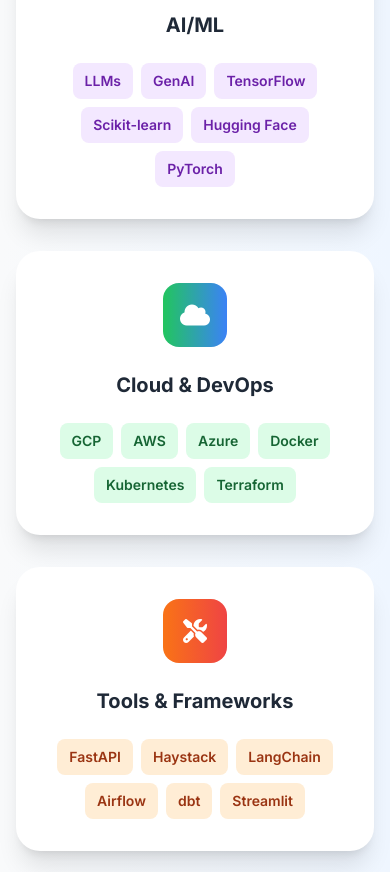
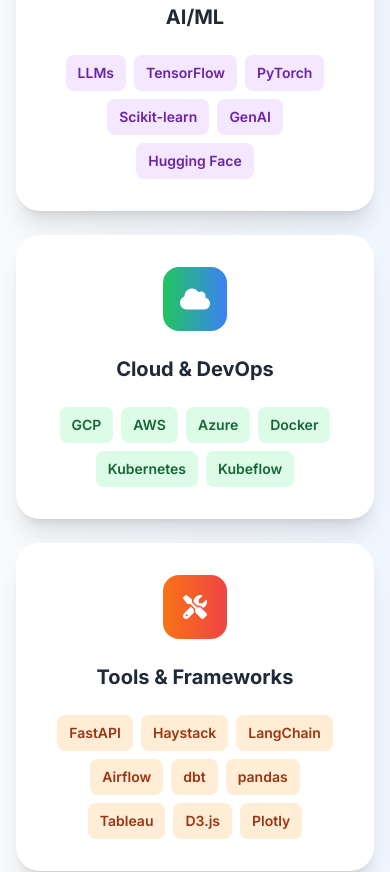
Before and after one commit to danialazmie/danialazmie.github.io, a plain HTML site: page index.html in a window 390 px wide. Shown: the part 7741-8613 px from the top of the page. Drawn offline with nearby package versions, Linux system fonts and the light colour scheme.

Commit message:
update info

```diff
--- a/index.html
+++ b/index.html
@@ -480,7 +480,7 @@
 
         <!-- Skills -->
         <section id="skills" class="py-20 bg-gradient-to-r from-gray-50 to-blue-50 scroll-mt-20">
-            <div class="max-w-6xl mx-auto px-4 sm:px-6 lg:px-8">
+            <div class="max-w-7xl mx-auto px-4 sm:px-6 lg:px-8">
                 <div class="text-center mb-16">
                     <h2 class="text-4xl md:text-5xl font-bold text-gray-900 mb-4">
                         Technical <span class="gradient-text">Skills</span>
@@ -491,7 +491,7 @@
                     </p>
                 </div>
 
-                <div class="grid md:grid-cols-2 lg:grid-cols-4 gap-8">
+                <div class="grid md:grid-cols-2 lg:grid-cols-4 gap-6">
                     <div class="group bg-white rounded-3xl shadow-xl p-8 hover:shadow-2xl transition-all duration-300 transform hover:-translate-y-2 text-center">
                         <div class="w-16 h-16 bg-gradient-to-r from-primary to-secondary rounded-2xl flex items-center justify-center mx-auto mb-6 group-hover:scale-110 transition-transform duration-300">
                             <i class="fas fa-code text-white text-2xl"></i>
@@ -532,11 +532,11 @@
                         <h3 class="text-xl font-bold text-gray-800 mb-6 group-hover:text-accent transition-colors">AI/ML</h3>
                         <div class="flex flex-wrap gap-2 justify-center">
                             <span class="px-3 py-2 bg-purple-100 text-purple-800 rounded-lg text-sm font-semibold">LLMs</span>
+                            <span class="px-3 py-2 bg-purple-100 text-purple-800 rounded-lg text-sm font-semibold">TensorFlow</span>
+                            <span class="px-3 py-2 bg-purple-100 text-purple-800 rounded-lg text-sm font-semibold">PyTorch</span>
+                            <span class="px-3 py-2 bg-purple-100 text-purple-800 rounded-lg text-sm font-semibold">Scikit-learn</span>
                             <span class="px-3 py-2 bg-purple-100 text-purple-800 rounded-lg text-sm font-semibold">GenAI</span>
-                            <span class="px-3 py-2 bg-purple-100 text-purple-800 rounded-lg text-sm font-semibold">TensorFlow</span>
-                            <span class="px-3 py-2 bg-purple-100 text-purple-800 rounded-lg text-sm font-semibold">Scikit-learn</span>
                             <span class="px-3 py-2 bg-purple-100 text-purple-800 rounded-lg text-sm font-semibold">Hugging Face</span>
-                            <span class="px-3 py-2 bg-purple-100 text-purple-800 rounded-lg text-sm font-semibold">PyTorch</span>
                         </div>
                     </div>
 
@@ -551,7 +551,7 @@
                             <span class="px-3 py-2 bg-green-100 text-green-800 rounded-lg text-sm font-semibold">Azure</span>
                             <span class="px-3 py-2 bg-green-100 text-green-800 rounded-lg text-sm font-semibold">Docker</span>
                             <span class="px-3 py-2 bg-green-100 text-green-800 rounded-lg text-sm font-semibold">Kubernetes</span>
-                            <span class="px-3 py-2 bg-green-100 text-green-800 rounded-lg text-sm font-semibold">Terraform</span>
+                            <span class="px-3 py-2 bg-green-100 text-green-800 rounded-lg text-sm font-semibold">Kubeflow</span>
                         </div>
                     </div>
 
@@ -566,7 +566,10 @@
                             <span class="px-3 py-2 bg-orange-100 text-orange-800 rounded-lg text-sm font-semibold">LangChain</span>
                             <span class="px-3 py-2 bg-orange-100 text-orange-800 rounded-lg text-sm font-semibold">Airflow</span>
                             <span class="px-3 py-2 bg-orange-100 text-orange-800 rounded-lg text-sm font-semibold">dbt</span>
-                            <span class="px-3 py-2 bg-orange-100 text-orange-800 rounded-lg text-sm font-semibold">Streamlit</span>
+                            <span class="px-3 py-2 bg-orange-100 text-orange-800 rounded-lg text-sm font-semibold">pandas</span>
+                            <span class="px-3 py-2 bg-orange-100 text-orange-800 rounded-lg text-sm font-semibold">Tableau</span>
+                            <span class="px-3 py-2 bg-orange-100 text-orange-800 rounded-lg text-sm font-semibold">D3.js</span>
+                            <span class="px-3 py-2 bg-orange-100 text-orange-800 rounded-lg text-sm font-semibold">Plotly</span>
                         </div>
                     </div>
                 </div>
@@ -646,7 +649,7 @@
                         <a href="mailto:danial.azmiee@gmail.com" class="text-gray-400 hover:text-white transition-colors text-2xl">
                             <i class="fas fa-envelope"></i>
                         </a>
-                        <a href="https://github.com" class="text-gray-400 hover:text-white transition-colors text-2xl">
+                        <a href="https://github.com/danialazmie" class="text-gray-400 hover:text-white transition-colors text-2xl">
                             <i class="fab fa-github"></i>
                         </a>
                     </div>
```
